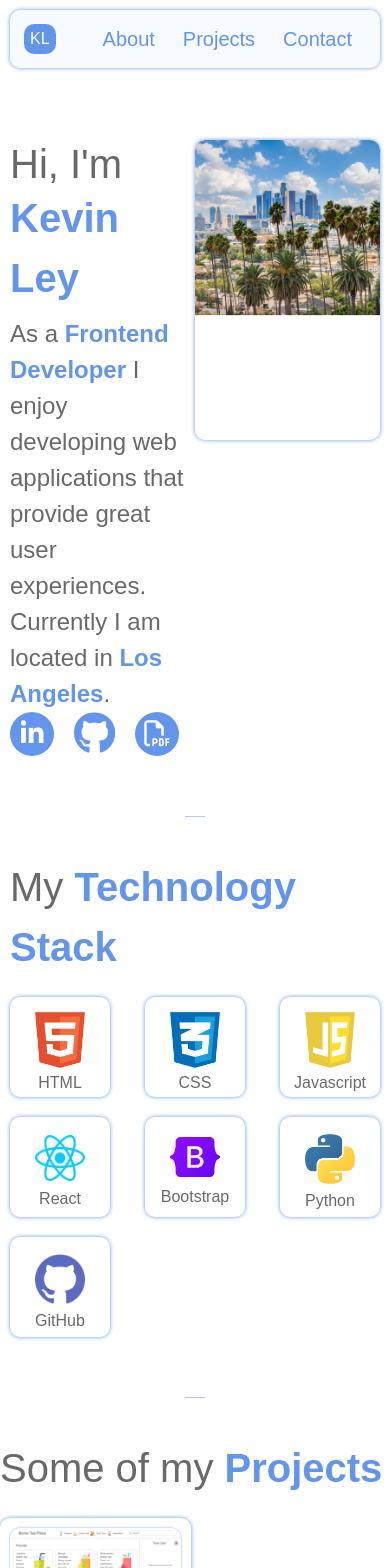
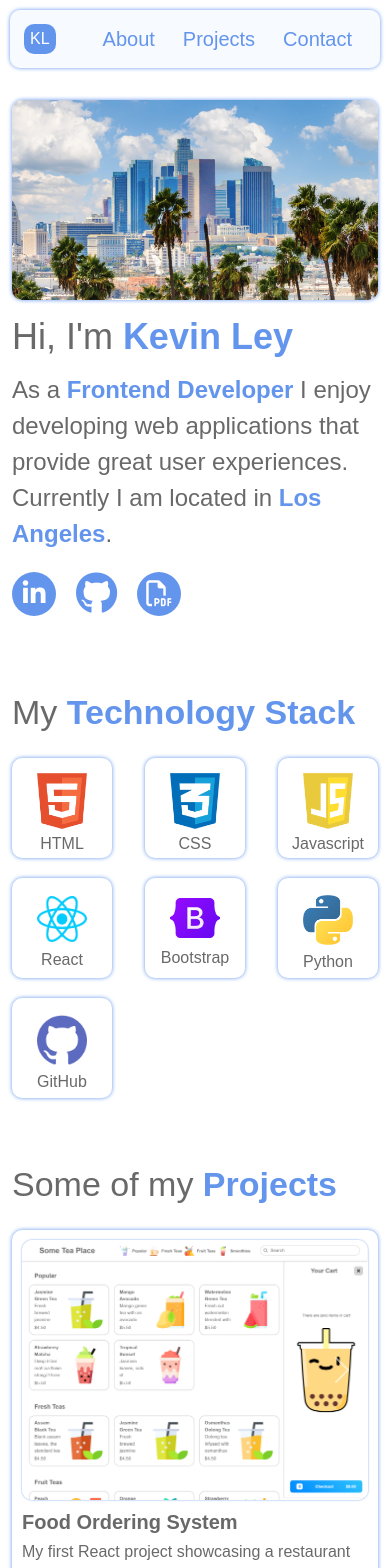
Before and after one commit to kev-a-dev/Portfolio, a React (Create React App) app: page / in a window 390 px wide. Shown: the top 1568 px of the page. Built offline with nearby package versions, Linux system fonts and the light colour scheme; the HTML template or start-up script is replaced by a standard one.

Commit message:
Add files via upload

```diff
--- a/src/App.css
+++ b/src/App.css
@@ -12,9 +12,13 @@
   margin-top: 60px;
   margin-bottom: 40px;
   max-width: 1000px;
-  width: 5%;
+  width: 0;
   height: 1px;
   background-color: rgba(100, 148, 237, 0.5);
+}
+
+.divide.footer {
+  margin-top: 30px;
 }
 
 ::-webkit-scrollbar {
@@ -30,3 +34,20 @@
 ::-webkit-scrollbar-track {
   background-color: rgb(240, 245, 255);
 }
+
+
+/* ---------- MEDIA QUERIES ---------- */
+
+@media all and (min-width: 1024px) and (max-width: 1280px) { }
+
+@media all and (min-width: 768px) and (max-width: 1024px) { }
+
+@media all and (min-width: 480px) and (max-width: 768px) {
+
+ }
+
+@media all and (max-width: 1000px){
+    .divide {
+      margin: 30px;
+    }
+ }
--- a/src/App.jsx
+++ b/src/App.jsx
@@ -3,7 +3,8 @@ import About from './components/About';
 import Nav from './components/Nav';
 import Projects from './components/Projects';
 import Technology from './components/Technology';
-// import Test from './components/Test';
+import Contact from './components/Contact';
+
 
 function App() {
   return (
@@ -14,8 +15,8 @@ function App() {
       <Technology/>
       <div className="divide"></div>
       <Projects/>
-      <div className="divide"></div>
-      {/* <Test/> */}
+      <div className="divide footer"></div>
+      <Contact/>
     </div>
   );
 }
--- a/src/components/About.css
+++ b/src/components/About.css
@@ -1,7 +1,7 @@
 #about {
     display: flex;
     justify-content: center;
-    margin: 140px 10px 0;
+    margin: 140px 12px 0;
     scroll-margin-top: 200px;
 }
 
@@ -103,3 +103,38 @@
     right: 0;
     transform: scale(1.5);
 }
+
+/* ---------- MEDIA QUERIES ---------- */
+
+@media all and (max-width: 1000px){
+    #about {
+        margin-top: 100px;
+    }
+
+    #about .container {
+        flex-direction: column-reverse;
+        width: 100%;
+    }
+
+    #about .img-wrapper {
+        width: 100%;
+        height: 200px;
+    }
+
+    #about .la {
+        transform: scale(2);
+    }
+
+    #about .title-info-wrapper {
+        width: 100%;
+        margin: 10px 0;
+    }
+
+    #about .title {
+        font-size: 36px;
+    }
+
+    #about .info {
+        margin: 0 0 20px 0;
+    }
+}
--- /dev/null
+++ b/src/components/Contact.css
@@ -0,0 +1,30 @@
+#contact {
+    display: flex;
+    justify-content: center;
+    padding: 0;
+    margin: 0 12px 80px;
+}
+
+#contact .container {
+    display: flex;
+    flex-direction: column;
+    padding: 0;
+
+    max-width: 1000px;
+    width: 100%;
+    border-radius: 10px;
+}
+
+#contact .title span {
+    color: cornflowerblue;
+    font-weight: bold;
+}
+
+#contact .info {
+    font-size: 24px;
+}
+
+#contact .info span {
+    color: cornflowerblue;
+    font-weight: bold;
+}
--- /dev/null
+++ b/src/components/Contact.jsx
@@ -0,0 +1,13 @@
+import React from 'react'
+import './Contact.css'
+
+export default function Contact() {
+  return (
+    <section id="contact">
+        <div className="container">
+            <h1 className="title">My <span>Contact</span></h1>
+            <h3 className="info">Best way to reach me is to email <span>kevlays@gmail.com</span></h3>
+        </div>
+    </section>
+  )
+}
--- a/src/components/Nav.css
+++ b/src/components/Nav.css
@@ -6,16 +6,17 @@
     left: 0;
     right: 0;
     z-index: 1;
+    max-width: 1000px;
+    margin: 0 auto;
 }
 
 #nav .underlay {
     position: absolute;
-    max-width: 1000px;
     width: 100%;
     height: 60px;
     margin: 0 10px;
     backdrop-filter: blur(10px);
-    background-color: rgba(255, 255, 255, 0.55)
+    background-color: rgba(255, 255, 255, 0.5)
 }
 
 #nav .container {
@@ -23,7 +24,7 @@
     justify-content: space-between;
     max-width: 1000px;
     width: 100%;
-    margin: 10px 10px 0 10px;
+    margin: 10px 0;
     border-radius: 10px;
     box-shadow: 0 0 4px cornflowerblue;
     padding: 14px;
@@ -68,3 +69,11 @@
     padding: 0 10px;
     transition: 300ms;
 }
+
+/* ---------- MEDIA QUERIES ---------- */
+
+@media all and (max-width: 1000px) {
+    #nav {
+        margin: 0 10px;
+    }
+}
--- a/src/components/Projects.css
+++ b/src/components/Projects.css
@@ -3,6 +3,7 @@
     justify-content: center;
     padding: 0;
     scroll-margin-top: 80px;
+    margin: 0 12px;
 }
 
 #projects .container {
@@ -160,3 +161,20 @@
 #projects .carousel-indicators {
     margin-bottom: 0;
 }
+
+/* ---------- MEDIA QUERIES ---------- */
+
+@media all and (max-width: 1000px){
+    #projects .title {
+        font-size: 34px;
+    }
+
+    #projects .project {
+        max-width: 100%;
+        width: 100%;
+    }
+
+    #projects .info-wrapper{
+        height: auto;
+    }
+}
--- a/src/components/Technology.css
+++ b/src/components/Technology.css
@@ -1,7 +1,7 @@
 #technology {
     display: flex;
     justify-content: center;
-    margin: 0 10px;
+    margin: 0 12px;
 }
 
 #technology .container {
@@ -60,3 +60,11 @@
     font-size: 16px;
     margin: 0;
 }
+
+/* ---------- MEDIA QUERIES ---------- */
+
+@media all and (max-width: 1000px){
+    #technology .title {
+        font-size: 34px;
+    }
+}
```
